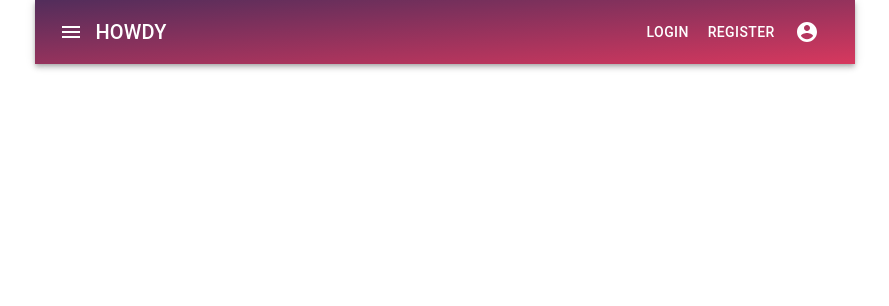
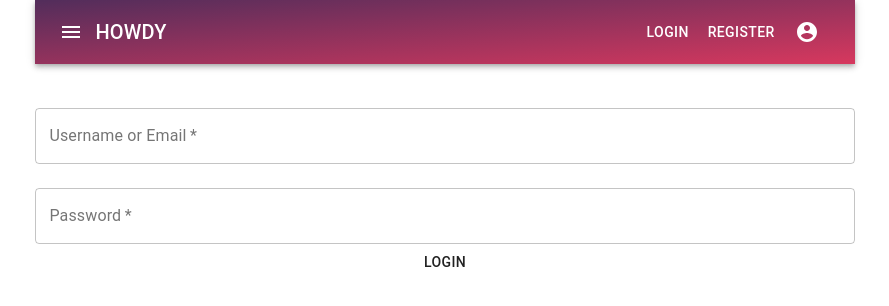
Before and after one commit to matteoaricci/howdy-frontend, a React (Create React App) app: page /login in a window 1280 px wide. Shown: the top 306 px of the page, without its empty margins (195-1084 px from the left). Built offline with nearby package versions, Linux system fonts and the light colour scheme.

Commit message:
login and new user work

```diff
--- a/src/components/User-Components/Login.jsx
+++ b/src/components/User-Components/Login.jsx
@@ -1,8 +1,65 @@
-import React from 'react';
+import React, {useState} from 'react';
+import {TextField, Grid, Button} from '@material-ui/core'
 
 const Login = () => {
+
+    const [login, setLogin] = useState('');
+    const [password, setPassword] = useState('')
+
+    const submitLogin = (event) => {
+        event.preventDefault();
+        fetch('http://localhost:3000/users/sign_in', {
+            method: 'POST',
+            headers: {
+                'Content-type': 'application/json',
+                'Accept': 'application/json'
+            },
+            body: JSON.stringify({
+                user: {
+                    login,
+                    password
+                }
+            })
+        })
+        .then(resp => resp.json())
+        .then(res => console.log(!!res.error))
+    }
+
     return (
         <div>
+            <form onSubmit={event => submitLogin(event)}>
+                <Grid style={{marginTop: '2em'}} container direction={'column'} spacing={3} width='75%'>
+                    <Grid item xs={12}>
+                        <TextField
+                        value={login}
+                        onChange={event => setLogin(event.target.value)}
+                        variant='outlined'
+                        required
+                        fullWidth
+                        id='userName'
+                        label="Username or Email"
+                        name='userName'
+                        autoComplete='uname'
+                        />
+                    </Grid>
+
+                    <Grid item xs={12}>
+                        <TextField
+                        value={password}
+                        onChange={event => setPassword(event.target.value)}
+                        variant="outlined"
+                        required
+                        fullWidth
+                        name="password"
+                        label="Password"
+                        type="password"
+                        id="password"
+                        autoComplete="current-password"
+                        />
+                    </Grid>
+                </Grid>
+                <Button type='submit'>Login</Button>
+            </form>
 
         </div>
     );
```
